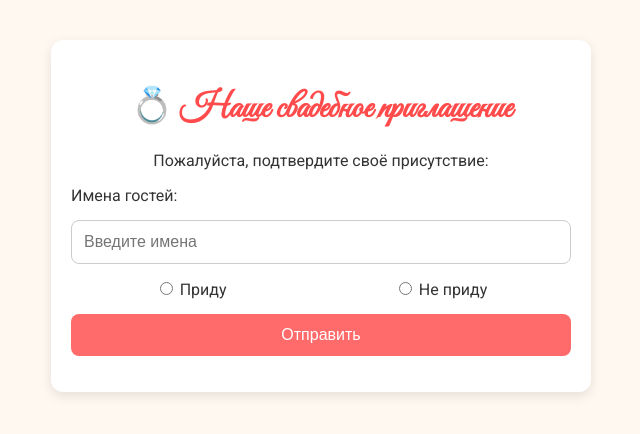
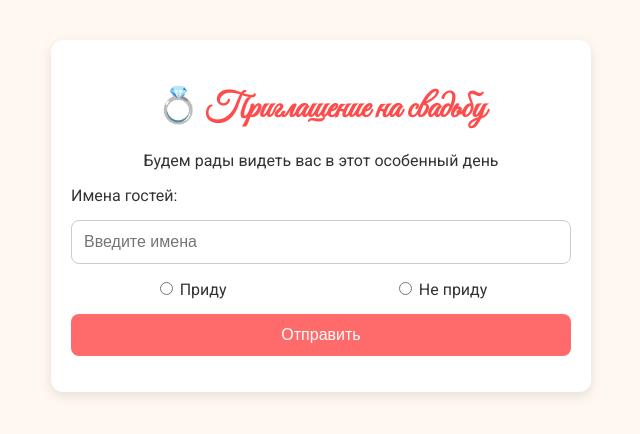
Before and after one commit to Khaera/wedding_invite, a website: page index.html in a window 1280 px wide. Shown: the whole page, without its empty margins (319-959 px from the left). Drawn offline with Linux system fonts and the light colour scheme.

Commit message:
add adaptive

```diff
--- a/index.html
+++ b/index.html
@@ -14,8 +14,8 @@
 </head>
 <body>
   <div class="container">
-    <h1>💍 Наше свадебное приглашение</h1>
-    <p>Пожалуйста, подтвердите своё присутствие:</p>
+    <h1>💍 Приглашение на свадьбу</h1>
+    <p>Будем рады видеть вас в этот особенный день</p>
 
     <form id="inviteForm">
       <label for="names">Имена гостей:</label>
```
